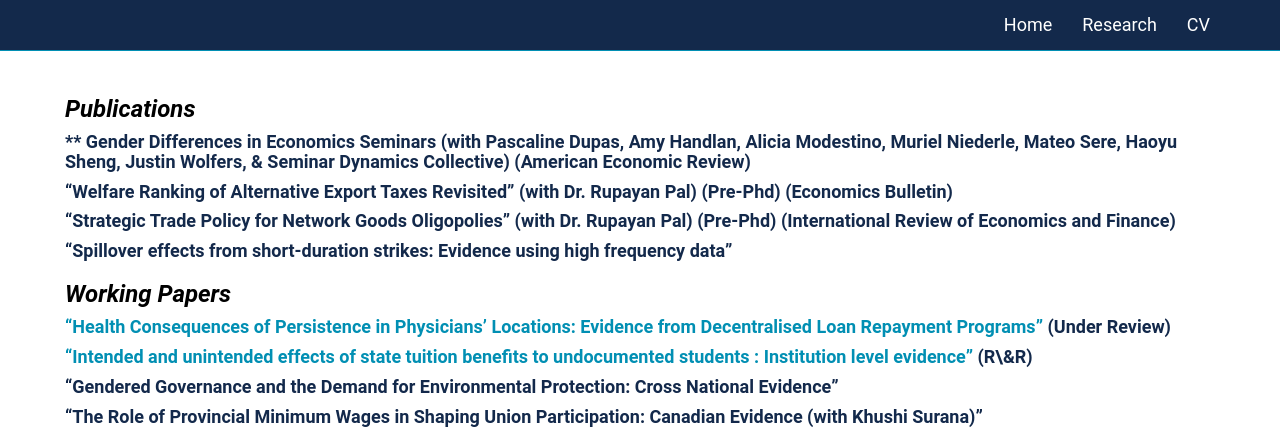
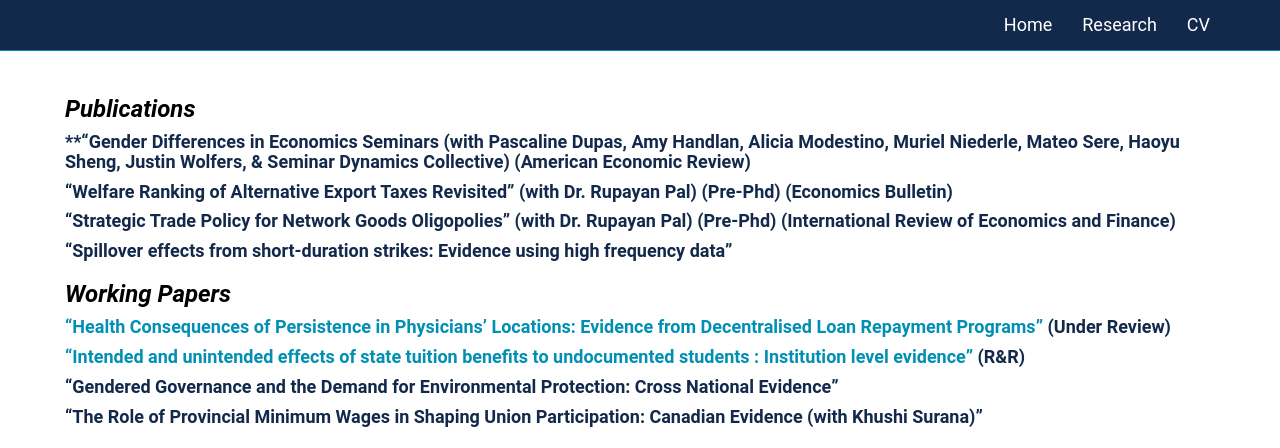
Before and after one commit to anomitaghosh/anomitaghosh.github.io, a Jekyll site: the page built from research.md, in a window 1280 px wide and 1088 px high. Shown: the top 448 px of the window. Built offline with Jekyll 4.4.1, drawn with Linux system fonts in a browser that asks for light colours; our own code applies the rules of GitHub Pages for plain Markdown files.

```diff
--- a/research.md
+++ b/research.md
@@ -3,7 +3,7 @@ layout: secondary_pages
 ---
 
 ### ***Publications***
-#### ** Gender Differences in Economics Seminars (with Pascaline Dupas, Amy Handlan, Alicia Modestino, Muriel Niederle, Mateo Sere, Haoyu Sheng, Justin Wolfers, & Seminar Dynamics Collective) (American Economic Review)
+#### **"Gender Differences in Economics Seminars (with Pascaline Dupas, Amy Handlan, Alicia Modestino, Muriel Niederle, Mateo Sere, Haoyu Sheng, Justin Wolfers, & Seminar Dynamics Collective) (American Economic Review)
 
 #### **"Welfare Ranking of Alternative Export Taxes Revisited" (with Dr. Rupayan Pal) (Pre-Phd)** (Economics Bulletin)
 
@@ -19,7 +19,7 @@ layout: secondary_pages
 </p>
 -->
 
-#### [**"Intended and unintended effects of state tuition benefits to undocumented students : Institution level evidence"**](researchpapers/Anomita_GhoshUInew.pdf) (R\&R)
+#### [**"Intended and unintended effects of state tuition benefits to undocumented students : Institution level evidence"**](researchpapers/Anomita_GhoshUInew.pdf) (R&R)
 
 <!-- <p style="font-size:0.8em"> I investigate how allowing lower tuition for undocumented students at public colleges improves education outcomes, and changes institutional pricing patterns. I use administrative data and a residual method to quantify the actual number of undocumented students at school level in the pre-reform period. Exploiting the reform's staggered adoption across states and time, as well as variation in the intensity of exposure to the reform across institutions -- I find a higher enrollment of undocumented students at the treated states' 'more exposed' community colleges. Transfer, technical and vocational colleges drive the enrollment outcomes. In contrast to enrollment, there is strong evidence of higher graduation of undocumented students at both 2-year and 4-year colleges in the treated states. I also observe that students at these `more exposed' institutions experience modest tuition reductions. There is negligible displacement of Americans in treated public colleges. My findings indicate that the education benefits to undocumented students come with no significant unintended costs to other students. I estimate that the reform costs around \$16.4 million per year on average.
 </p>
```
